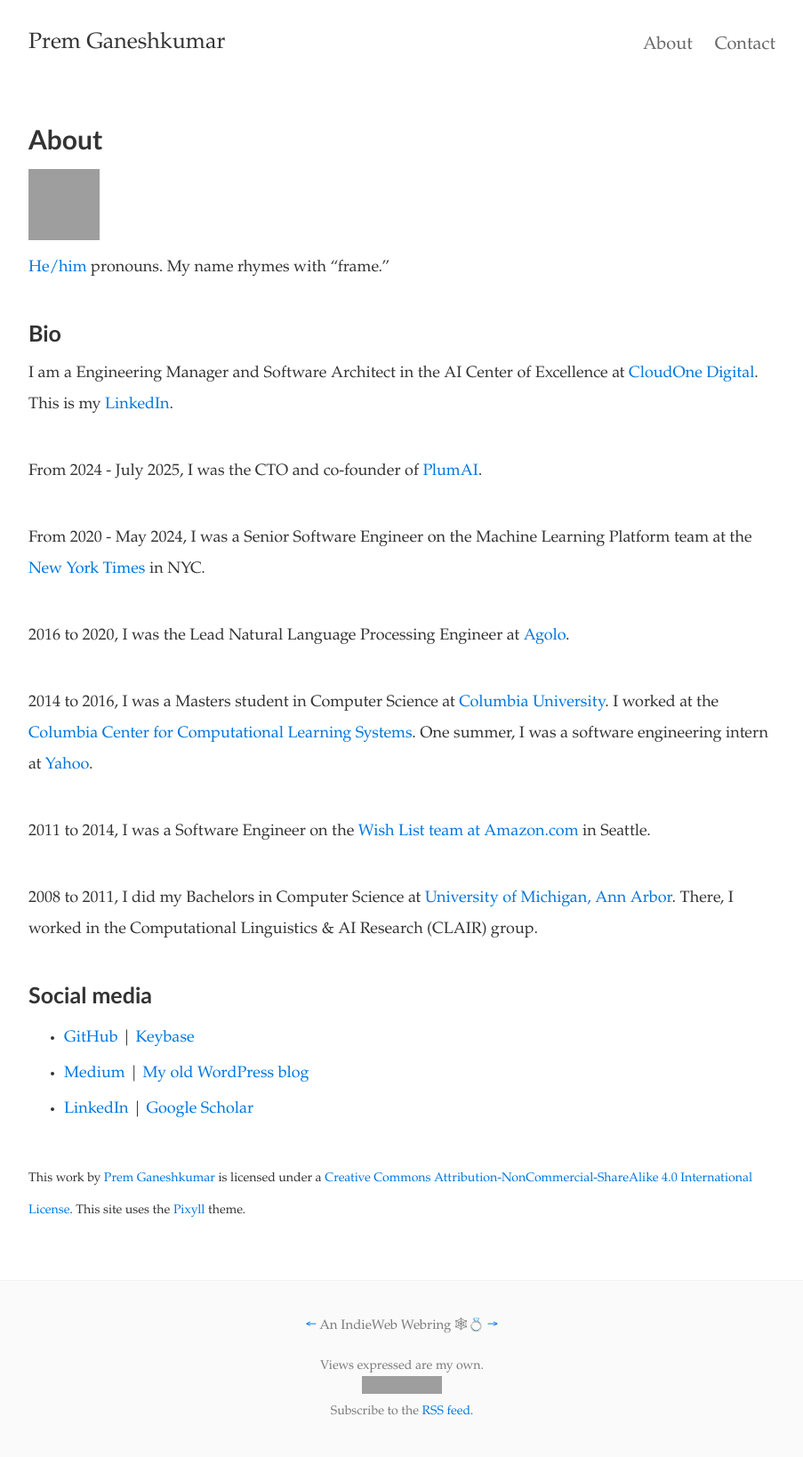
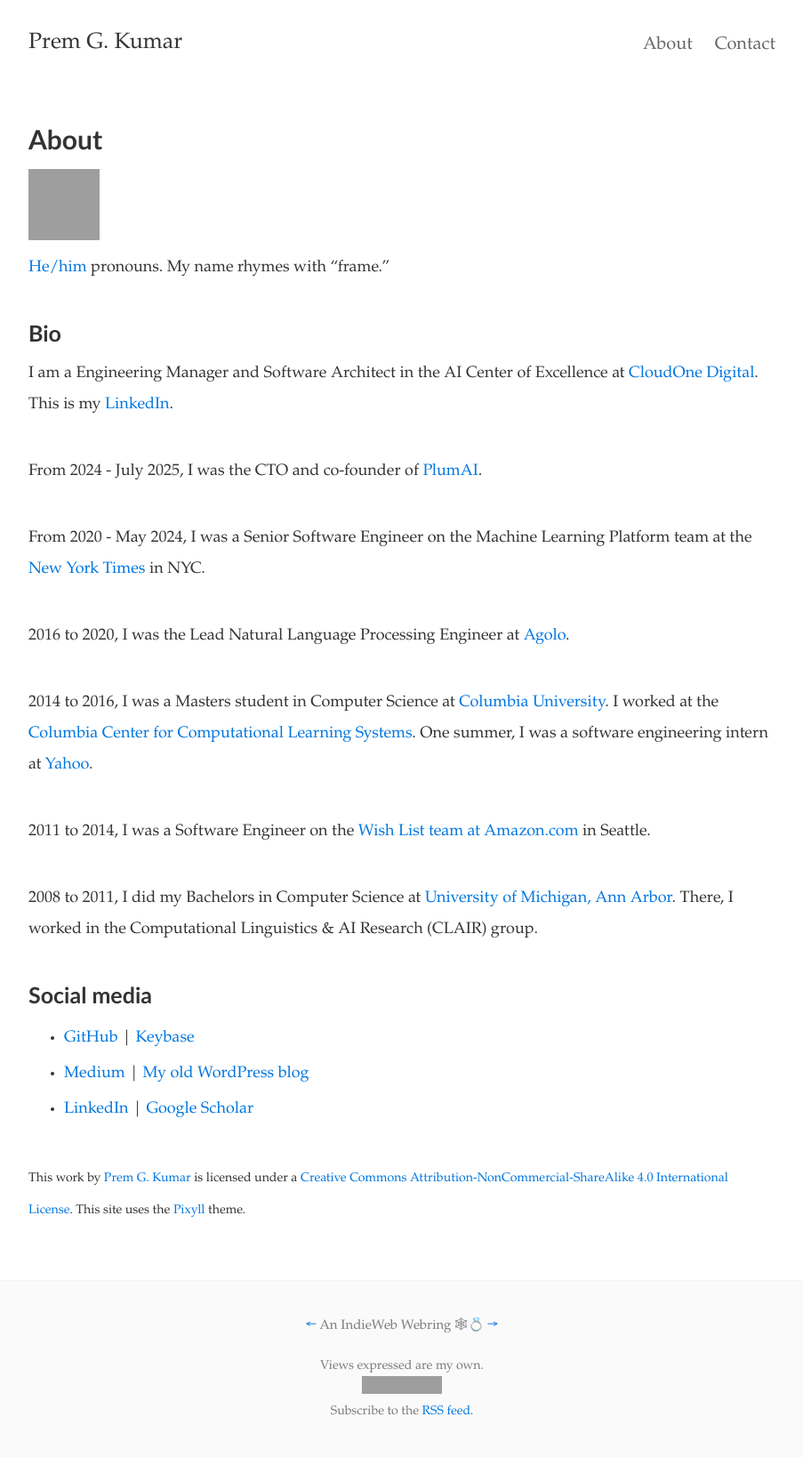
Before and after one commit to premgane/premgane.github.io, a Jekyll site: the page built from about.md, in a window 1280 px wide. Shown: the whole page at 89% size, without its empty margins (188-1091 px from the left). Built offline with Jekyll 4.4.1, drawn with Linux system fonts in a browser that asks for light colours; grey boxes are pictures that could not be loaded.

Commit message:
Update name

```diff
--- a/_config.yml
+++ b/_config.yml
@@ -1,8 +1,8 @@
 # Site settings
-title:       Prem Ganeshkumar
+title:       Prem G. Kumar
 email:       ganeprem+site@gmail.com
-author:      Prem Ganeshkumar
-description: 'Personal site of Prem Ganeshkumar'
+author:      Prem G. Kumar
+description: 'Personal site of Prem G. Kumar'
 baseurl:     ""
 url:         "https://prem-kumar.com"
 date_format: "%b %-d, %Y"
--- a/about.md
+++ b/about.md
@@ -32,5 +32,5 @@ From 2020 - May 2024, I was a Senior Software Engineer on the Machine Learning P
 * <a href="http://www.linkedin.com/in/pgkmr" rel="me">LinkedIn</a> \| <a href="https://scholar.google.com/citations?hl=en&view_op=list_works&gmla=AJsN-F41alnNFrAO2zZnC_j5WPd8xSWpQaKHGifWWgg6Z2WYJjM_OXHErXWEY-eFY-84Wv8XYKEJRjSnUSvBviRaDAfpPr5ESQ&user=ewXjGD4AAAAJ" rel="me">Google Scholar</a>
 
 <small>
-This work by <a xmlns:cc="http://creativecommons.org/ns#" href="http://prem-kumar.com" property="cc:attributionName" rel="cc:attributionURL">Prem Ganeshkumar</a> is licensed under a <a rel="license" href="http://creativecommons.org/licenses/by-nc-sa/4.0/">Creative Commons Attribution-NonCommercial-ShareAlike 4.0 International License</a>. This site uses the [Pixyll](https://github.com/johno/pixyll) theme.
+This work by <a xmlns:cc="http://creativecommons.org/ns#" href="http://prem-kumar.com" property="cc:attributionName" rel="cc:attributionURL">Prem G. Kumar</a> is licensed under a <a rel="license" href="http://creativecommons.org/licenses/by-nc-sa/4.0/">Creative Commons Attribution-NonCommercial-ShareAlike 4.0 International License</a>. This site uses the [Pixyll](https://github.com/johno/pixyll) theme.
 </small>
--- a/params.json
+++ b/params.json
@@ -1,6 +1,6 @@
 {
-  "name": "Prem Ganeshkumar",
-  "tagline": "NLP Engineer at Agolo. Resident of NYC. Human being.",
+  "name": "Prem G. Kumar",
+  "tagline": "Resident of NYC. Human being.",
   "body": "",
   "note": "Don't delete this file! It's used internally to help with page regeneration."
 }
```
Also changed, not shown: 1 other file.
